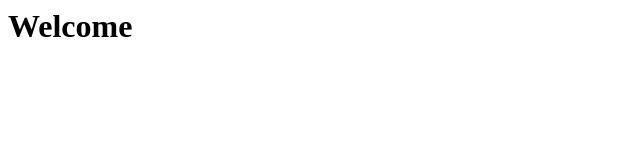
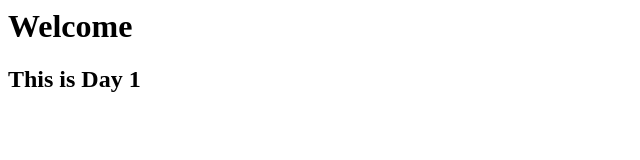
Before and after one commit to pushba30/Day1, a plain HTML site: page index.html in a window 1280 px wide. Shown: the whole page, without its empty margins (0-640 px from the left). Drawn offline with Linux system fonts and the light colour scheme.

Commit message:
Second update

```diff
--- a/index.html
+++ b/index.html
@@ -1,5 +1,6 @@
 <html>
 <body>
 <h1>Welcome</h1>
+<h2>This is Day 1</h2>
 </body>
 </html>
```
